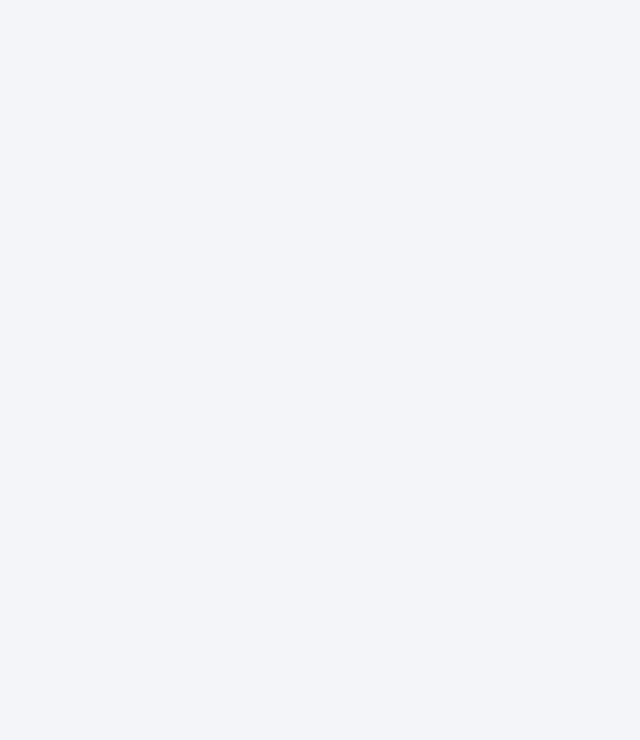
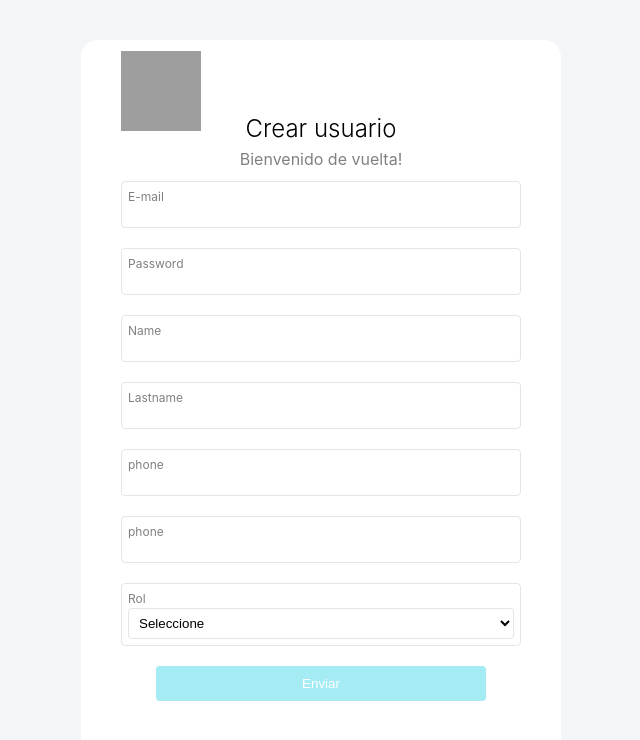
Before and after one commit to DEV-KDHG/DESKHELP_FRONTEND, a React (Vite) app: page /helpdesk/signup in a window 1280 px wide. Before the commit this address had no page. Shown: the top 740 px of the page, without its empty margins (319-959 px from the left). Built offline with nearby package versions, Linux system fonts and the light colour scheme; grey boxes are pictures that could not be loaded.

Commit message:
added config routes

```diff
--- a/package.json
+++ b/package.json
@@ -10,6 +10,9 @@
     "preview": "vite preview"
   },
   "dependencies": {
+    "@emotion/react": "^11.13.3",
+    "@emotion/styled": "^11.13.0",
+    "@mui/material": "^6.1.1",
     "axios": "^1.7.7",
     "react": "^18.3.1",
     "react-dom": "^18.3.1",
--- a/src/App.tsx
+++ b/src/App.tsx
@@ -1,17 +1,15 @@
 import { BrowserRouter, Navigate, Route, Routes } from "react-router-dom";
 
-import Login from "./screens/Auth/login";
-import Signup from "./screens/Auth/singup";
 import Private from "./screens/Private";
+import PublicView from "./screens/PublicView";
 
 function App() {
   return (
     <BrowserRouter>
       <Routes>
-
-        <Route path={"/login"} element={<Login />} />
-        <Route path={"sign_up"} element={<Signup/>}/>
-        <Route path={"/admin/*"} element={<Private/>} />
+        <Route path="/" element={<Navigate to="/helpdesk" />} />
+        <Route path={"/helpdesk/*"} element={<PublicView />} />
+        <Route path={"/admin/*"} element={<Private />} />
       </Routes>
     </BrowserRouter>
   );
--- a/src/screens/Private/index.tsx
+++ b/src/screens/Private/index.tsx
@@ -4,7 +4,7 @@ import Admin from './Admin'
 const Private = () => {
   return (
     <Routes>
-        <Route> path="/admin" element={<Admin/>} </Route>
+        <Route path="/admin" element={<Admin/>} />
     </Routes>
   )
 }
--- a/src/screens/Auth/login/index.tsx
+++ b/src/screens/PublicView/Auth/login/index.tsx
@@ -1,6 +1,6 @@
-import ButtonComponet from "../../../components/ui/Button";
-import ButtonLink from "../../../components/ui/ButtonLink";
-import InputComponet from "../../../components/ui/Input";
+import ButtonComponet from "../../../../components/ui/Button";
+import ButtonLink from "../../../../components/ui/ButtonLink";
+import InputComponet from "../../../../components/ui/Input";
 import style from "./login.module.css";
 
 const Login = () => {
--- a/src/screens/Auth/singup/index.tsx
+++ b/src/screens/PublicView/Auth/singup/index.tsx
@@ -1,6 +1,6 @@
-import ButtonComponet from "../../../components/ui/Button";
-import ButtonLink from "../../../components/ui/ButtonLink";
-import InputComponet from "../../../components/ui/Input";
+import ButtonComponet from "../../../../components/ui/Button";
+import ButtonLink from "../../../../components/ui/ButtonLink";
+import InputComponet from "../../../../components/ui/Input";
 import style from "./singup.module.css";
 const Signup = () => {
   return (
--- /dev/null
+++ b/src/screens/PublicView/index.tsx
@@ -0,0 +1,15 @@
+import { Route, Routes } from "react-router-dom";
+import Login from "./Auth/login";
+import Signup from "./Auth/singup";
+
+const PublicView = () => {
+  return (
+    <Routes>
+      <Route index element={<Login />} />
+      <Route path="login" element={<Login />} />
+      <Route path="signup" element={<Signup />} />
+    </Routes>
+  );
+};
+
+export default PublicView;
--- a/src/screens/index.ts
+++ b/src/screens/index.ts
@@ -1,3 +1,3 @@
-export * from './Auth/login/index';
-export * from './Auth/singup/index';
+export * from './PublicView/Auth/login/index';
+export * from './PublicView/Auth/singup/index';
 export * from './Private/Admin/index';
```
Also changed, not shown: src/guard/ProtectedRoutes.tsx (added, +8 -0 lines), src/screens/PublicView/Auth/login/login.module.css (renamed from src/screens/Auth/login/login.module.css), src/screens/PublicView/Auth/singup/singup.module.css (renamed from src/screens/Auth/singup/singup.module.css), 1 other file (tests, documents, lock files or other folders).
